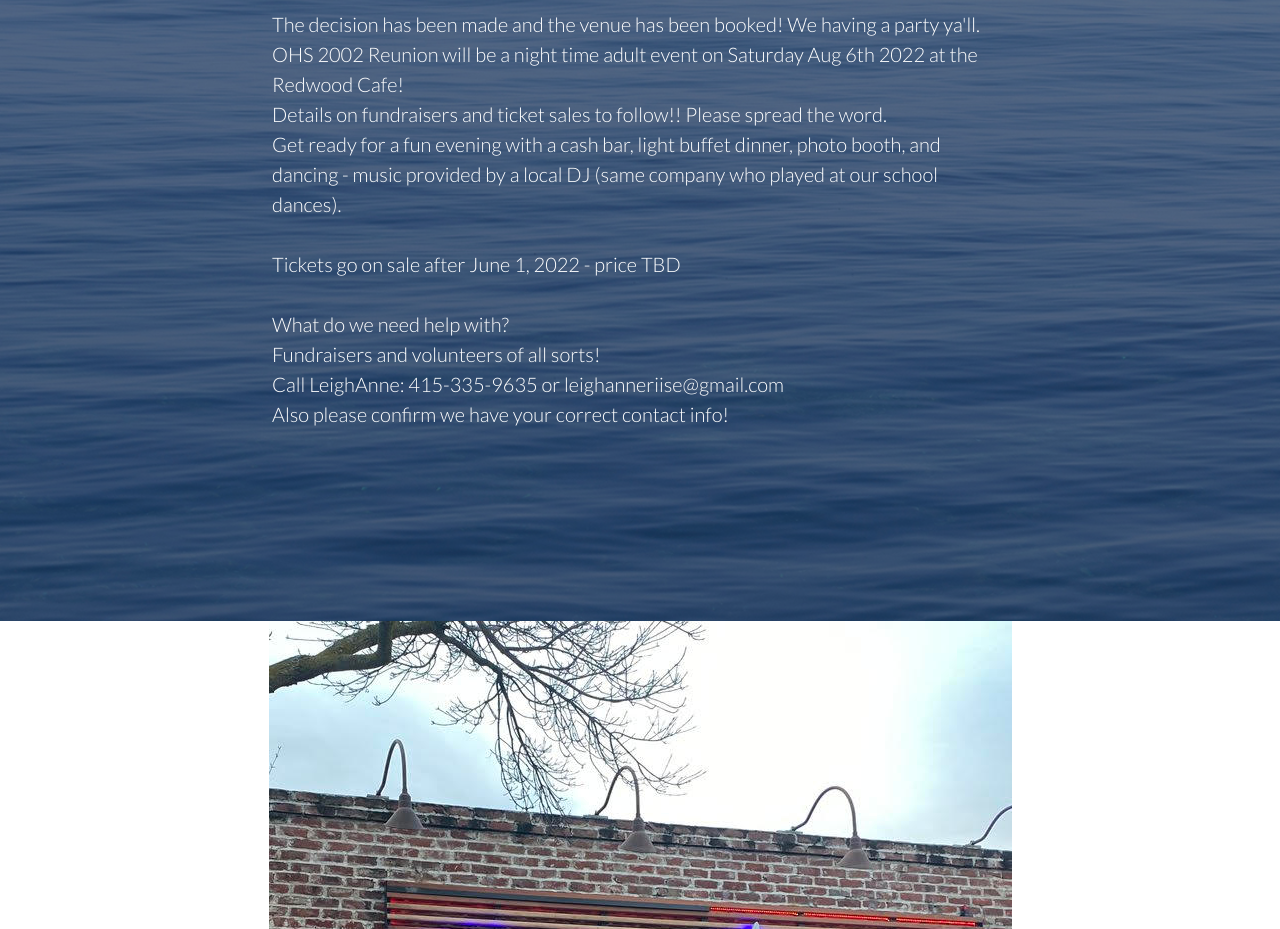
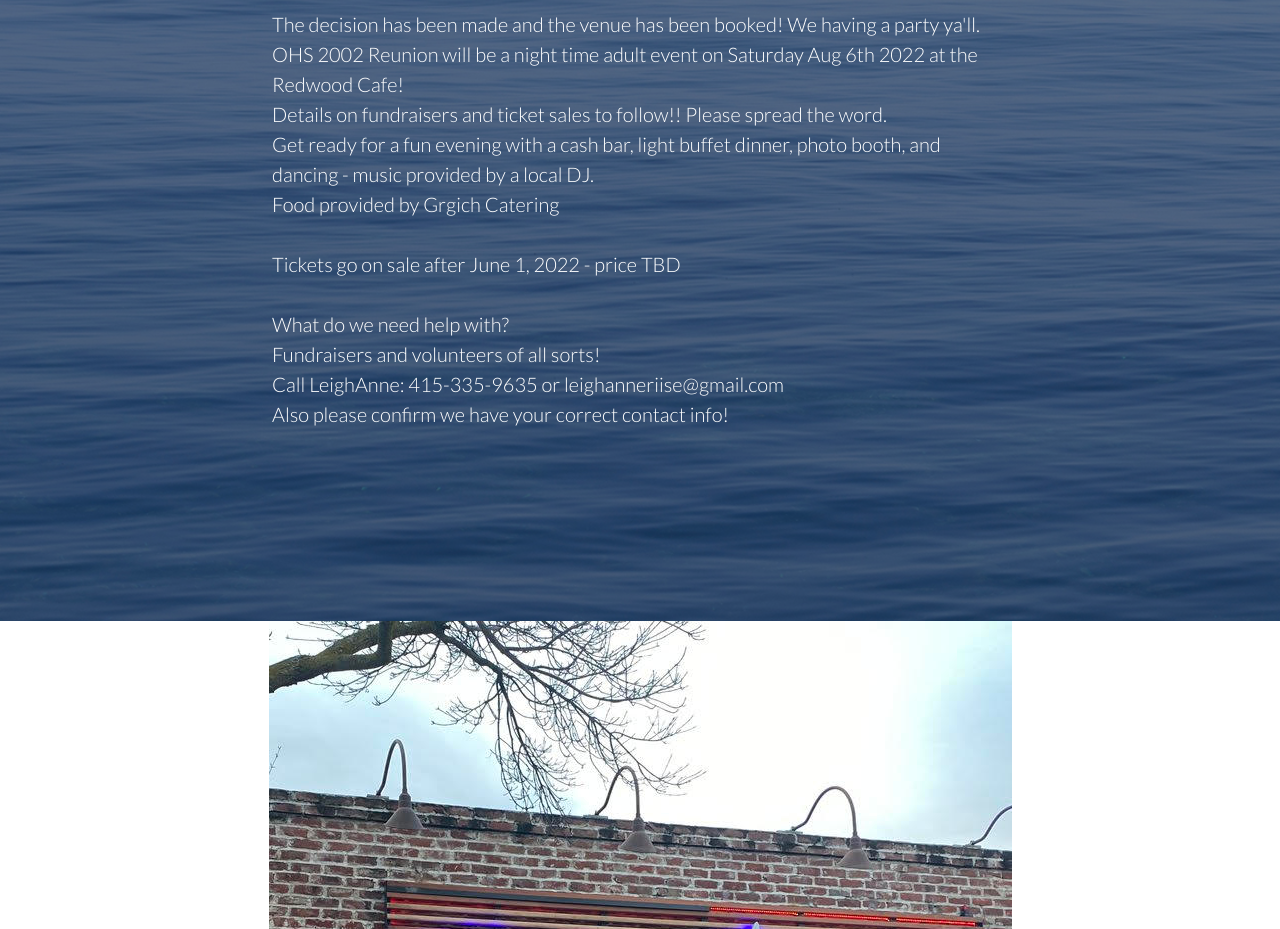
Before and after one commit to dk-dev/ohs2002.github.io, a plain HTML site: page index.html in a window 1280 px wide. Shown: the part 820-1749 px from the top of the page. Drawn offline with nearby package versions, Linux system fonts and the light colour scheme.

Commit message:
Add files via upload

```diff
--- a/index.html
+++ b/index.html
@@ -38,7 +38,8 @@
 										<p class="lead mb-0">The decision has been made and the venue has been booked! We having a party ya'll.</p>
 										<p class="lead mb-0">OHS 2002 Reunion will be a night time adult event on Saturday Aug 6th 2022 at the Redwood Cafe!</p>
 										<p class="lead mb-0">Details on fundraisers and ticket sales to follow!! Please spread the word.</p>
-										<p class="lead mb-0">Get ready for a fun evening with a cash bar, light buffet dinner, photo booth, and dancing - music provided by a local DJ (same company who played at our school dances).</p>
+										<p class="lead mb-0">Get ready for a fun evening with a cash bar, light buffet dinner, photo booth, and dancing - music provided by a local DJ.</p>
+										<p class="lead mb-0">Food provided by Grgich Catering
 										<p class="lead mb-0">&nbsp;</p>
 										<p class="lead mb-0">Tickets go on sale after June 1, 2022 - price TBD</p>
 										<p class="lead mb-0">&nbsp;</p>
```
